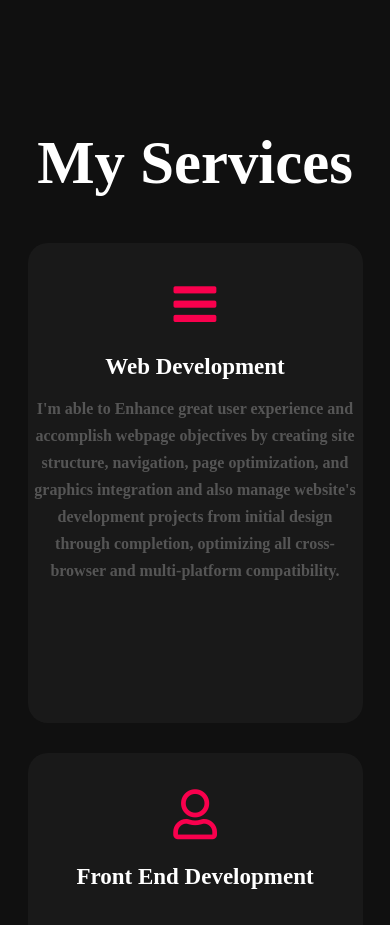
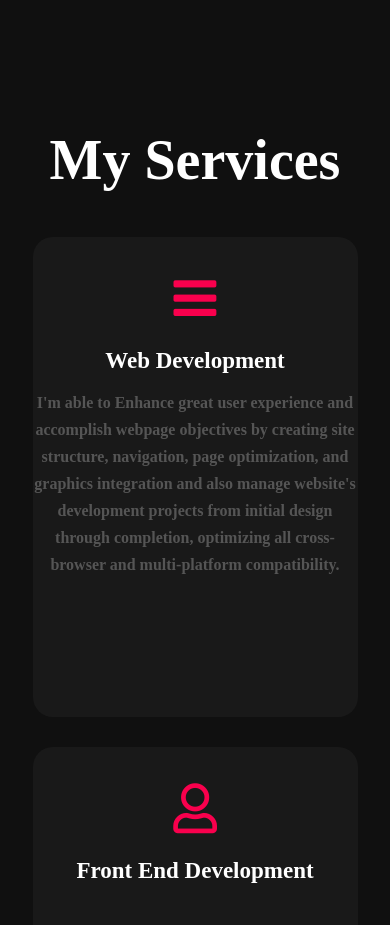
Before and after one commit to StephenOladoke/second-portfolio, a plain HTML site: page index.html in a window 390 px wide. Shown: the part 1660-2585 px from the top of the page. Drawn offline with Linux system fonts and the light colour scheme.

Commit message:
changes to css media queries

```diff
--- a/style.css
+++ b/style.css
@@ -498,10 +498,10 @@ footer p:nth-child(2){
         padding-top: 3rem;
     }
     .title h2{
-        font-size: 3.8rem;
+        font-size: 3.5rem;
     }
     .card{
-        width: 335px;
+        width: 325px;
         padding: 0.7rem 0.1rem;
         border-radius: 20px;
         margin: 15px;
```
